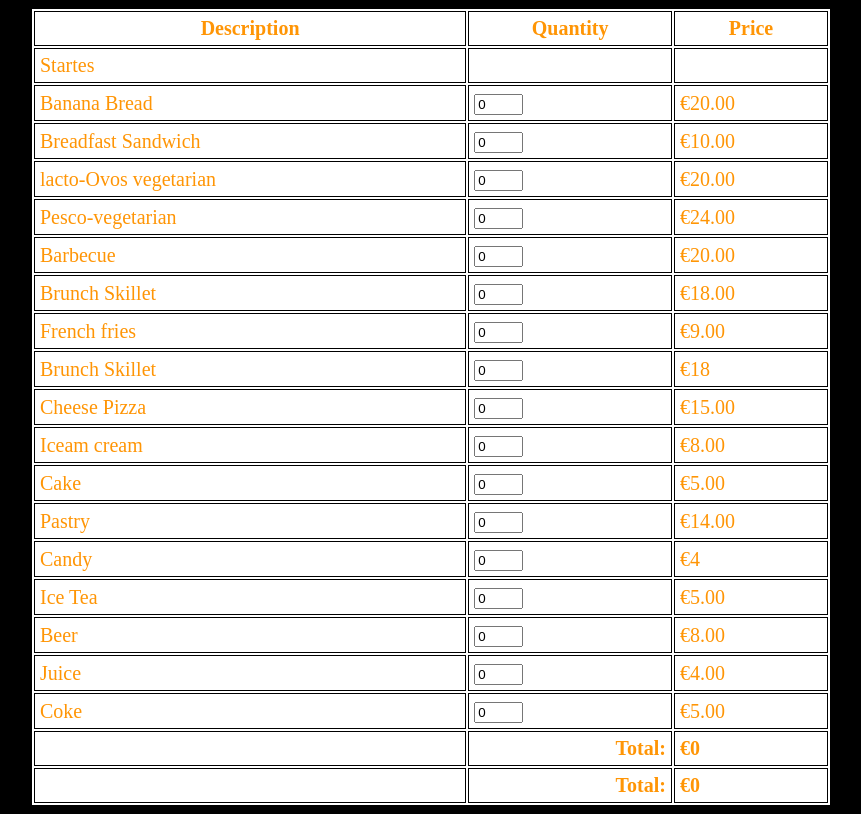
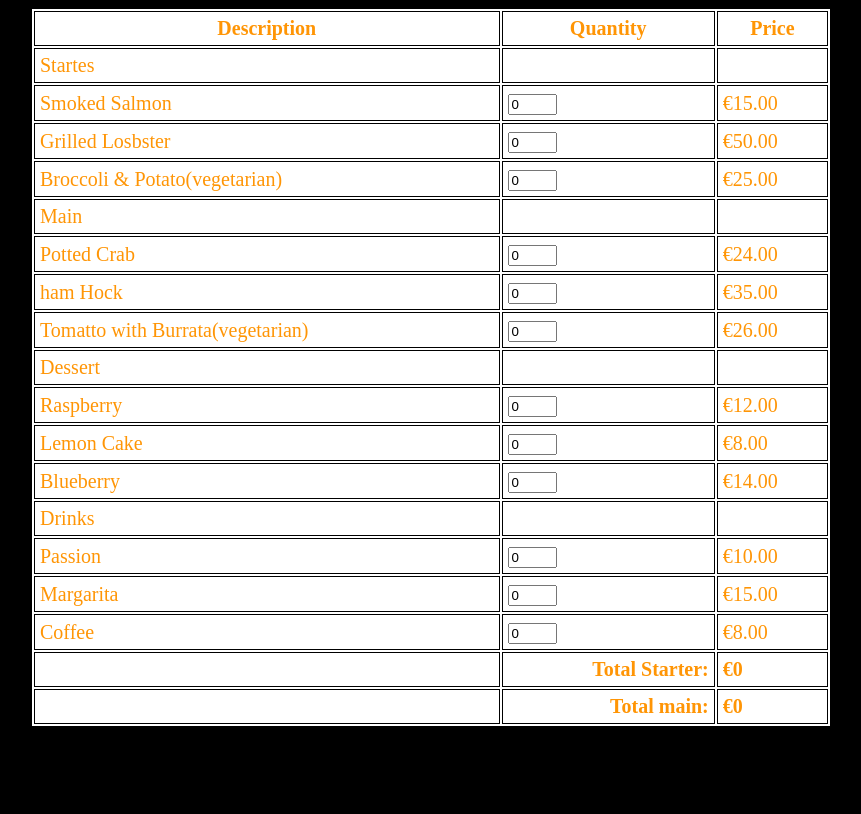
Before and after one commit to Marco-sby/CA, a plain HTML site: page calmenu.html in a window 1280 px wide. Shown: the whole page, without its empty margins (209-1070 px from the left). Drawn offline with Linux system fonts and the light colour scheme.

Commit message:
last commit of the day

```diff
--- a/calmenu.html
+++ b/calmenu.html
@@ -44,130 +44,113 @@
             <th>Description</th>
             <th>Quantity</th>
             <th>Price</th>
-
             <tr>
                 <td>Startes</td>
                 <td></td>
                 <td></td>
             </tr>
-        <tr>
-            <td >Banana Bread</td>
+                <td>Smoked Salmon</td>
                 <td>
-                <input name="qnt_1" type="text" id="qnt_1" value="0" size="3" data-price="100"/></td>
-            <td>€20.00</td>
+                    <input name="qnt_1" type="text" id="qnt_1" class="starter" value="0" size="3" data-price="15.00"/></td>
+                <td>€15.00</td>
             </tr>
             <tr>
-            <td>Breadfast Sandwich</td>
-            <td><input name="qnt_2" type="text" id="qnt_2" value="0" size="3" data-price="50"/></td>
+                <td>Grilled Losbster</td>
+                <td><input name="qnt_2" type="text" id="qnt_2" class="starter" value="0" size="3" data-price="50.00"/></td>
+                <td>€50.00</td>
+            </tr>
+            <tr>
+                <td>Broccoli & Potato(vegetarian)</td>
+                <td><input name="qnt_3" type="text" id="qnt_3" class="Starter" value="0" size="3" data-price="25.00"/></td>
+                <td>€25.00</td>
+            </tr>
+            <tr>
+                <td>Main</td>
+                <td></td>
+                <td></td>
+            </tr>
+            <tr>
+                <td>Potted Crab</td>
+                <td><input name="qnt_4" type="text" id="qnt_4" class="main" value="0" size="3" data-price="24.00"/></td>
+                <td>€24.00</td>
+            </tr>
+            <tr>
+                <td>ham Hock</td>
+                <td><input name="qnt_4" type="text" id="qnt_5" class="main" value="0" size="3" data-price="35.00"/></td>
+                <td>€35.00</td>
+            </tr>
+            <tr>
+                <td>Tomatto with Burrata(vegetarian)</td>
+                <td><input name="qnt_4" type="text" id="qnt_6" class="main" value="0" size="3" data-price="26.00"/></td>
+                <td>€26.00</td>
+            </tr>
+            <tr>
+                <td>Dessert</td>
+                <td></td>
+                <td></td>
+            </tr>
+            <tr>
+                <td>Raspberry</td>
+                <td><input name="qnt_4" type="text" id="qnt_7" class="Dessert" value="0" size="3" data-price="12.00"/></td>
+                <td>€12.00</td>
+            </tr>
+            <tr>
+                <td>Lemon Cake</td>
+                <td><input name="qnt_4" type="text" id="qnt_8" class="Dessert" value="0" size="3" data-price="8.00"/></td>
+                <td>€8.00</td>
+            </tr>
+                <td>Blueberry</td>
+                <td><input name="qnt_4" type="text" id="qnt_9" class="Dessert" value="0" size="3" data-price="12.00"/></td>
+                <td>€14.00</td>
+            </tr>
+            <tr>
+                <td>Drinks</td>
+                <td></td>
+                <td></td>
+            </tr>
+            <tr>
+                <td>Passion</td>
+                <td><input name="qnt_4" type="text" id="qnt_10" class="Drinks" value="0" size="3" data-price="10.00"/></td>
                 <td>€10.00</td>
             </tr>
             <tr>
-            <td>lacto-Ovos vegetarian</td>
-            <td><input name="qnt_3" type="text" id="qnt_3" value="0" size="3" data-price="30"/></td>
-            <td>€20.00</td>
+                <td>Margarita</td>
+                <td><input name="qnt_4" type="text" id="qnt_11" class="Drinks" value="0" size="3" data-price="12.00"/></td>
+                <td>€15.00</td>
             </tr>
             <tr>
-            <td>Pesco-vegetarian</td>
-            <td><input name="qnt_4" type="text" id="qnt_4" value="0" size="3" data-price="24"/></td>
-            <td>€24.00</td>
-        </tr>
-        <tr>
-            <td>Barbecue</td>
-            <td><input name="qnt_4" type="text" id="qnt_5" value="0" size="3" data-price="24"/></td>
-            <td>€20.00</td>
-        </tr>
-        <tr>
-            <td>Brunch Skillet</td>
-            <td><input name="qnt_4" type="text" id="qnt_6" value="0" size="3" data-price="24"/></td>
-            <td>€18.00</td>
-        </tr>
-    </tr>
-    <tr>
-        <td>French fries</td>
-        <td><input name="qnt_4" type="text" id="qnt_6" value="0" size="3" data-price="24"/></td>
-        <td>€9.00</td>
-    </tr>
-    </tr>
-        <tr>
-            <td>Brunch Skillet</td>
-            <td><input name="qnt_4" type="text" id="qnt_6" value="0" size="3" data-price="24"/></td>
-            <td>€18</td>
-        </tr>
-    </tr>
-    <tr>
-        <td>Cheese Pizza</td>
-        <td><input name="qnt_4" type="text" id="qnt_6" value="0" size="3" data-price="24"/></td>
-        <td>€15.00</td>
-    </tr>
-</tr>
-<tr>
-    <td>Iceam cream</td>
-    <td><input name="qnt_4" type="text" id="qnt_6" value="0" size="3" data-price="24"/></td>
+                <td>Coffee</td>
+                <td><input name="qnt_4" type="text" id="qnt_12" class="Drinks" value="0" size="3" data-price="8.00"/></td>
                 <td>€8.00</td>
             </tr>
-<tr>
-    <td>Cake</td>
-    <td><input name="qnt_4" type="text" id="qnt_6" value="0" size="3" data-price="24"/></td>
-    <td>€5.00</td>
-</tr>
-<tr>
-    <td>Pastry</td>
-    <td><input name="qnt_4" type="text" id="qnt_6" value="0" size="3" data-price="24"/></td>
-    <td>€14.00</td>
-</tr>
-</tr>
-<tr>
-    <td>Candy</td>
-    <td><input name="qnt_4" type="text" id="qnt_6" value="0" size="3" data-price="24"/></td>
-    <td>€4</td>
-</tr>
-</tr>
-<tr>
-    <td>Ice Tea</td>
-    <td><input name="qnt_4" type="text" id="qnt_6" value="0" size="3" data-price="24"/></td>
-    <td>€5.00</td>
-</tr>
-</tr>
-<tr>
-    <td>Beer</td>
-    <td><input name="qnt_4" type="text" id="qnt_6" value="0" size="3" data-price="24"/></td>
-    <td>€8.00</td>
-</tr>
-</tr>
-<tr>
-    <td>Juice</td>
-    <td><input name="qnt_4" type="text" id="qnt_6" value="0" size="3" data-price="24"/></td>
-    <td>€4.00</td>
-</tr>
-</tr>
-<tr>
-    <td>Coke</td>
-    <td><input name="qnt_4" type="text" id="qnt_6" value="0" size="3" data-price="24"/></td>
-    <td>€5.00</td>
-</tr>
+
+
 
         <tr>
             <td class="total">&nbsp;</td>
-            <td class="total right"><strong>Total:</strong></td>
+            <td class="total right"><strong>Total Starter:</strong></td>
             <td class="total"><strong>
                     <div id="ItemsTotal">€0</div>
                 </strong></td>
         </tr>
         <tr>
             <td class="total">&nbsp;</td>
-            <td class="total right"><strong>Total:</strong></td>
+            <td class="total right"><strong>Total  main:</strong></td>
             <td class="total"><strong>
                     <div id="ItemsTotal">€0</div>
                 </strong></td>
         </tr>
         <script>
-            var total_items = 6;
+            var total_items = 12;
 
             function CalculateItemsValue(){
                 var total = 0;
 
                 for (let i = 1; i <= total_items; i++) {
                    itemID =document.getElementById("qnt_" + i);
+
+
+
                    total = total + parseInt(itemID.value) * parseInt(itemID.getAttribute("data-price"));
 
                 }
```
Lines whose indentation alone changed are shown as unchanged.
